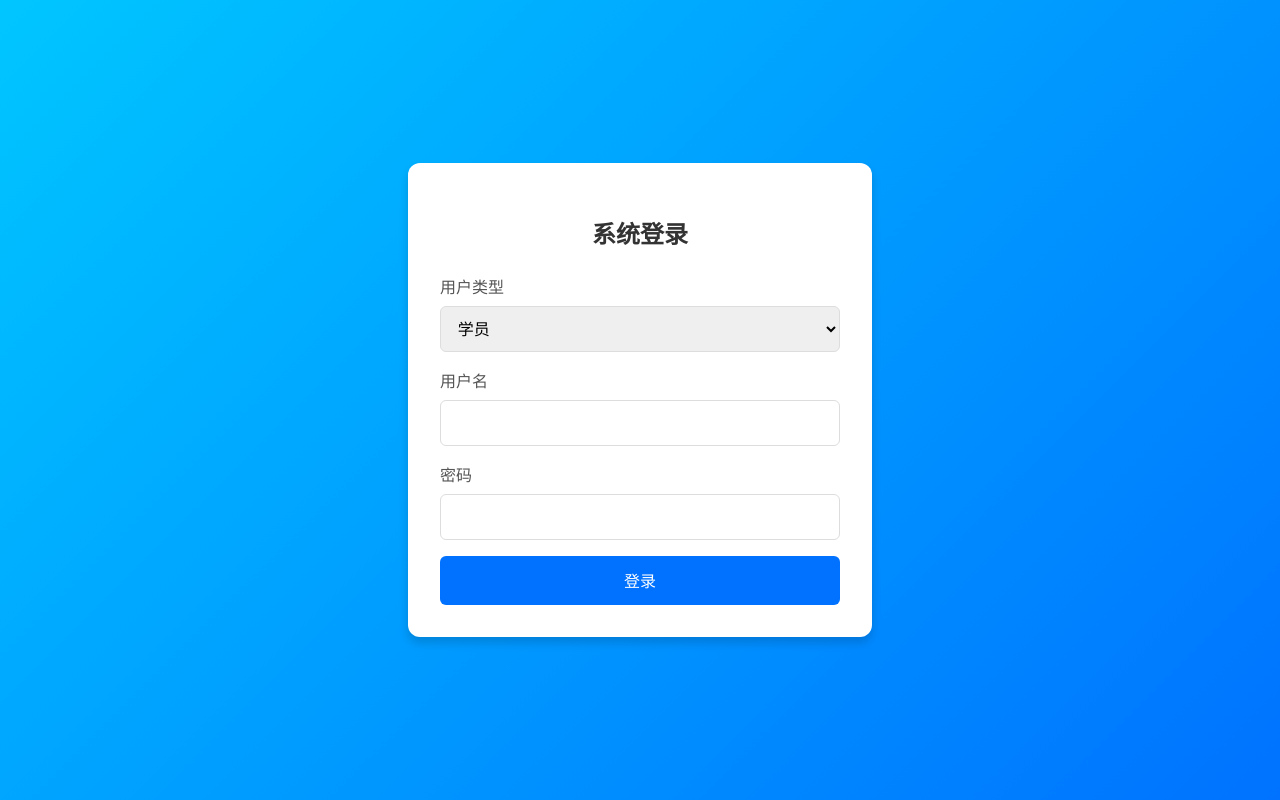
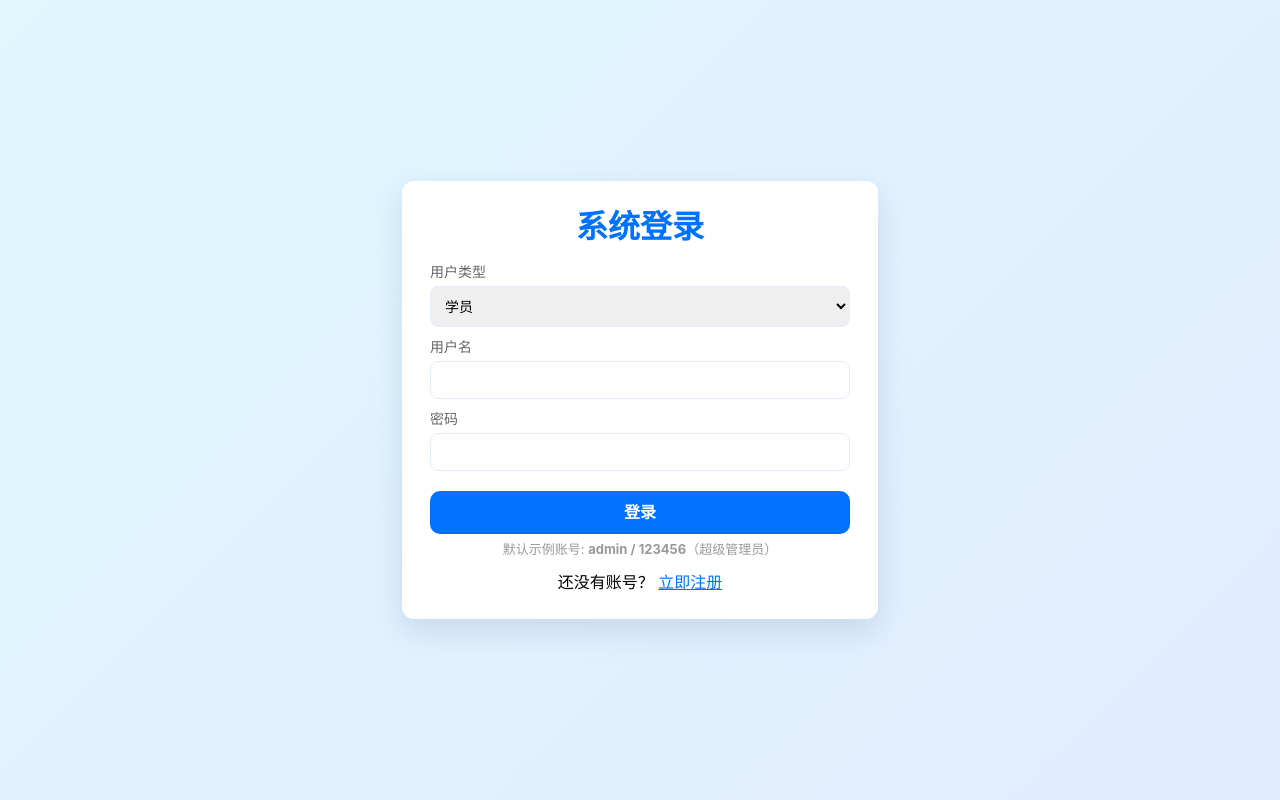
Before and after one commit to StarryCode-Lang/tt-tms, a Flask app: page / in a window 1280 px wide. Run offline with Flask 3, Linux system fonts and the light colour scheme.

Commit message:
1.5增加注册功能

```diff
--- a/app.py
+++ b/app.py
@@ -12,7 +12,8 @@ db_config = {
     "user": "root",
     "password": "root",
     "database": "ttms_db",
-    "cursorclass": pymysql.cursors.DictCursor
+    "cursorclass": pymysql.cursors.DictCursor,
+    "autocommit": True
 }
 
 # 获取数据库连接
@@ -39,6 +40,8 @@ def log_action(action, details=None):
 @app.route("/")
 def login_page():
     return render_template("login.html")
+
+
 
 # ---------------------
 # 登录逻辑
@@ -78,6 +81,58 @@ def login_action():
             return jsonify({"success": False, "message": "用户不存在"})
     finally:
         conn.close()
+
+
+
+@app.route("/register", methods=["POST"])
+def register_action():
+    data = request.get_json()
+    username = data.get("username")
+    password = data.get("password")
+    real_name = data.get("real_name")
+    gender = data.get("gender")
+    age = data.get("age")
+    phone = data.get("phone")
+    email = data.get("email")
+    role = data.get("role")
+    coach_level = data.get("coach_level")
+    achievements = data.get("achievements")
+
+    # 检查角色是否允许注册（只允许student和coach）
+    if role not in ['student', 'coach']:
+        return jsonify({"success": False, "message": "该用户类型不允许注册"})
+
+    conn = get_db_connection()
+    try:
+        with conn.cursor() as cursor:
+            # 检查用户名是否已存在
+            cursor.execute("SELECT id FROM users WHERE username=%s", (username,))
+            if cursor.fetchone():
+                return jsonify({"success": False, "message": "用户名已存在"})
+
+            # 插入新用户（is_approved设为1直接通过审核，campus_id设为NULL）
+            sql = """INSERT INTO users (username, password, real_name, gender, age, phone, email,
+                     role, coach_level, achievements, is_approved, campus_id, balance)
+                     VALUES (%s, %s, %s, %s, %s, %s, %s, %s, %s, %s, %s, %s, %s)"""
+            cursor.execute(sql, (
+                username, password, real_name, gender, age, phone, email,
+                role, coach_level, achievements, 1, None, 0.00  # is_approved=1 直接通过
+            ))
+
+            # 记录日志（如果有日志表）
+            try:
+                cursor.execute("INSERT INTO logs (user_id, action, timestamp) VALUES (%s, %s, %s)",
+                               (cursor.lastrowid, f"用户注册: {username} ({role})", datetime.datetime.now()))
+            except:
+                pass  # 忽略日志错误
+
+            return jsonify({"success": True, "message": "注册成功！可以立即登录"})
+    except Exception as e:
+        return jsonify({"success": False, "message": f"注册失败: {str(e)}"})
+    finally:
+        conn.close()
+
+
 
 # ---------------------
 # 超级管理员后台首页
--- a/templates/login.html
+++ b/templates/login.html
@@ -1,77 +1,37 @@
 <!DOCTYPE html>
 <html lang="zh">
 <head>
-    <meta charset="UTF-8">
-    <meta name="viewport" content="width=device-width, initial-scale=1.0">
+<meta charset="utf-8"/>
+<meta name="viewport" content="width=device-width,initial-scale=1"/>
 <title>登录 - 乒乓球培训管理系统</title>
+<link rel="stylesheet" href="https://cdnjs.cloudflare.com/ajax/libs/normalize/8.0.1/normalize.min.css"/>
 <style>
-        body {
-            font-family: Arial, sans-serif;
-            background: linear-gradient(135deg, #00c6ff, #0072ff);
-            height: 100vh;
-            margin: 0;
-            display: flex;
-            justify-content: center;
-            align-items: center;
-        }
-        .login-container {
-            background: white;
-            padding: 2rem;
-            border-radius: 12px;
-            box-shadow: 0 6px 10px rgba(0, 0, 0, 0.15);
-            width: 100%;
-            max-width: 400px;
-        }
-        h2 {
-            text-align: center;
-            color: #333;
-            margin-bottom: 1.5rem;
-        }
-        .form-group {
-            margin-bottom: 1rem;
-        }
-        label {
-            display: block;
-            margin-bottom: 0.5rem;
-            color: #555;
-        }
-        select, input[type="text"], input[type="password"] {
-            width: 100%;
-            padding: 0.8rem;
-            border: 1px solid #ddd;
-            border-radius: 6px;
-            box-sizing: border-box;
-            font-size: 1rem;
-        }
-        button {
-            width: 100%;
-            padding: 0.8rem;
-            background: #0072ff;
-            color: white;
-            border: none;
-            border-radius: 6px;
-            cursor: pointer;
-            font-size: 1rem;
-            transition: background 0.3s;
-        }
-        button:hover {
-            background: #005ed6;
-        }
-        #error-message {
-            color: red;
-            text-align: center;
-            margin-top: 1rem;
-            display: none;
-        }
+:root{--primary:#0072ff;--muted:#666;--success:#28a745}
+body{font-family:Inter,Arial,Helvetica,sans-serif;height:100vh;display:flex;align-items:center;justify-content:center;background:linear-gradient(135deg,#e0f7ff,#e1ecff);margin:0}
+.card{width:420px;background:#fff;border-radius:12px;box-shadow:0 12px 30px rgba(20,40,80,0.12);padding:28px}
+h1{text-align:center;margin:0 0 18px;color:var(--primary)}
+.form-group{margin-bottom:12px}
+label{display:block;margin-bottom:6px;color:var(--muted);font-size:14px}
+input,select{width:100%;padding:10px;border:1px solid #e6eefc;border-radius:8px;font-size:14px;box-sizing:border-box}
+button{width:100%;padding:12px;border-radius:10px;border:none;font-weight:600;cursor:pointer;margin-top:8px}
+.btn-primary{background:var(--primary);color:#fff}
+.btn-secondary{background:#6c757d;color:#fff}
+.btn-success{background:var(--success);color:#fff}
+.note{font-size:13px;color:#999;margin-top:8px;text-align:center}
+#error{color:#d9534f;text-align:center;margin-top:8px;display:none}
+#success{color:#28a745;text-align:center;margin-top:8px;display:none}
+.toggle-form{text-align:center;margin-top:16px}
+.toggle-link{color:var(--primary);cursor:pointer;text-decoration:underline}
+.toggle-link:hover{text-decoration:none}
 </style>
 </head>
 <body>
-    <div class="login-container">
-        <h2>系统登录</h2>
-        <form id="login-form">
+<div class="card">
+  <h1 id="form-title">系统登录</h1>
+  <form id="loginForm">
     <div class="form-group">
       <label for="role">用户类型</label>
-                <select id="role" name="role" required>
+      <select id="role" required>
         <option value="student">学员</option>
         <option value="coach">教练</option>
         <option value="campus_admin">校区管理员</option>
@@ -80,57 +40,221 @@
     </div>
     <div class="form-group">
       <label for="username">用户名</label>
-                <input type="text" id="username" name="username" required>
+      <input id="username" required autocomplete="username"/>
     </div>
     <div class="form-group">
       <label for="password">密码</label>
-                <input type="password" id="password" name="password" required>
+      <input id="password" type="password" required autocomplete="current-password"/>
     </div>
-            <button type="submit">登录</button>
-            <div id="error-message"></div>
+    <button type="submit" class="btn-primary">登录</button>
+    <div id="error"></div>
+    <div id="success"></div>
+    <div class="note">默认示例账号: <strong>admin / 123456</strong>（超级管理员）</div>
   </form>
+
+  <form id="registerForm" style="display:none;">
+    <div class="form-group">
+      <label for="reg_role">注册类型</label>
+      <select id="reg_role" required>
+        <option value="student">学员</option>
+        <option value="coach">教练</option>
+      </select>
+    </div>
+    <div class="form-group">
+      <label for="reg_username">用户名</label>
+      <input id="reg_username" required autocomplete="username"/>
+    </div>
+    <div class="form-group">
+      <label for="reg_password">密码</label>
+      <input id="reg_password" type="password" required autocomplete="new-password"/>
+    </div>
+    <div class="form-group">
+      <label for="reg_confirm_password">确认密码</label>
+      <input id="reg_confirm_password" type="password" required autocomplete="new-password"/>
+    </div>
+    <div class="form-group">
+      <label for="reg_real_name">真实姓名</label>
+      <input id="reg_real_name" required/>
+    </div>
+    <div class="form-group">
+      <label for="reg_gender">性别</label>
+      <select id="reg_gender" required>
+        <option value="male">男</option>
+        <option value="female">女</option>
+        <option value="other">其他</option>
+      </select>
+    </div>
+    <div class="form-group">
+      <label for="reg_age">年龄</label>
+      <input id="reg_age" type="number" min="5" max="100" required/>
+    </div>
+    <div class="form-group">
+      <label for="reg_phone">手机号</label>
+      <input id="reg_phone" type="tel" required/>
+    </div>
+    <div class="form-group">
+      <label for="reg_email">邮箱</label>
+      <input id="reg_email" type="email" required/>
+    </div>
+    <div class="form-group" id="coach_fields" style="display:none;">
+      <label for="reg_coach_level">教练等级</label>
+      <select id="reg_coach_level">
+        <option value="junior">初级</option>
+        <option value="mid">中级</option>
+        <option value="senior">高级</option>
+      </select>
+    </div>
+    <div class="form-group" id="coach_achievements" style="display:none;">
+      <label for="reg_achievements">个人成就</label>
+      <textarea id="reg_achievements" rows="3" style="width:100%;padding:10px;border:1px solid #e6eefc;border-radius:8px;font-size:14px;box-sizing:border-box;resize:vertical"></textarea>
+    </div>
+    <button type="submit" class="btn-success">注册</button>
+    <div id="reg_error"></div>
+    <div id="reg_success"></div>
+  </form>
+
+  <div class="toggle-form">
+    <span id="toggle-text">还没有账号？</span>
+    <span class="toggle-link" id="toggle-link">立即注册</span>
+  </div>
 </div>
 
 <script>
-    document.getElementById('login-form').addEventListener('submit', async (e) => {
+// 切换登录/注册表单
+const toggleLink = document.getElementById('toggle-link');
+const toggleText = document.getElementById('toggle-text');
+const loginForm = document.getElementById('loginForm');
+const registerForm = document.getElementById('registerForm');
+const formTitle = document.getElementById('form-title');
+
+toggleLink.addEventListener('click', function() {
+  if (loginForm.style.display === 'none') {
+    // 切换到登录
+    loginForm.style.display = 'block';
+    registerForm.style.display = 'none';
+    formTitle.textContent = '系统登录';
+    toggleText.textContent = '还没有账号？';
+    toggleLink.textContent = '立即注册';
+  } else {
+    // 切换到注册
+    loginForm.style.display = 'none';
+    registerForm.style.display = 'none';
+    registerForm.style.display = 'block';
+    formTitle.textContent = '用户注册';
+    toggleText.textContent = '已有账号？';
+    toggleLink.textContent = '立即登录';
+  }
+});
+
+// 根据注册类型显示/隐藏教练相关字段
+document.getElementById('reg_role').addEventListener('change', function() {
+  const coachFields = document.getElementById('coach_fields');
+  const coachAchievements = document.getElementById('coach_achievements');
+
+  if (this.value === 'coach') {
+    coachFields.style.display = 'block';
+    coachAchievements.style.display = 'block';
+  } else {
+    coachFields.style.display = 'none';
+    coachAchievements.style.display = 'none';
+  }
+});
+
+// 登录表单提交
+document.getElementById('loginForm').addEventListener('submit', async function(e){
   e.preventDefault();
   const role = document.getElementById('role').value;
-        const username = document.getElementById('username').value;
+  const username = document.getElementById('username').value.trim();
   const password = document.getElementById('password').value;
-        const errorMessage = document.getElementById('error-message');
+  const err = document.getElementById('error');
+  const success = document.getElementById('success');
+
+  err.style.display = 'none';
+  success.style.display = 'none';
+
+  try{
+    const res = await fetch('/login',{method:'POST',headers:{'Content-Type':'application/json'},body:JSON.stringify({role,username,password})});
+    const data = await res.json();
+    if(data.success){
+      success.textContent = '登录成功！正在跳转...';
+      success.style.display = 'block';
+      setTimeout(() => {
+        if(role==='super_admin') location.href='/super_admin/dashboard';
+        else if(role==='campus_admin') location.href='/campus_admin/dashboard';
+        else if(role==='coach') location.href='/coach/dashboard';
+        else location.href='/student-dashboard';
+      }, 1000);
+    } else {
+      err.textContent = data.message || '登录失败，请检查用户名或密码';
+      err.style.display = 'block';
+    }
+  } catch(error){
+    err.textContent = '网络或服务器错误';
+    err.style.display = 'block';
+  }
+});
+
+// 注册表单提交
+document.getElementById('registerForm').addEventListener('submit', async function(e){
+  e.preventDefault();
+  const regError = document.getElementById('reg_error');
+  const regSuccess = document.getElementById('reg_success');
+
+  regError.style.display = 'none';
+  regSuccess.style.display = 'none';
+
+  // 验证密码确认
+  const password = document.getElementById('reg_password').value;
+  const confirmPassword = document.getElementById('reg_confirm_password').value;
+
+  if (password !== confirmPassword) {
+    regError.textContent = '两次输入的密码不一致';
+    regError.style.display = 'block';
+    return;
+  }
+
+  const formData = {
+    username: document.getElementById('reg_username').value.trim(),
+    password: password,
+    real_name: document.getElementById('reg_real_name').value.trim(),
+    gender: document.getElementById('reg_gender').value,
+    age: parseInt(document.getElementById('reg_age').value),
+    phone: document.getElementById('reg_phone').value.trim(),
+    email: document.getElementById('reg_email').value.trim(),
+    role: document.getElementById('reg_role').value,
+    coach_level: document.getElementById('reg_role').value === 'coach' ? document.getElementById('reg_coach_level').value : null,
+    achievements: document.getElementById('reg_role').value === 'coach' ? document.getElementById('reg_achievements').value.trim() : null
+  };
 
   try {
-            const response = await fetch('/login', {
+    const res = await fetch('/register', {
       method: 'POST',
-                headers: { 'Content-Type': 'application/json' },
-                body: JSON.stringify({ role, username, password })
+      headers: {'Content-Type': 'application/json'},
+      body: JSON.stringify(formData)
     });
-            const result = await response.json();
+    const data = await res.json();
 
-            if (result.success) {
-                //修改了这里
-                if (role === "super_admin") {
-                    window.location.href = "/super_admin/dashboard";
+    if(data.success){
+      regSuccess.textContent = '注册成功！可以立即登录。';
+      regSuccess.style.display = 'block';
+      // 清空表单
+      this.reset();
+      // 3秒后自动切换回登录
+      setTimeout(() => {
+        loginForm.style.display = 'block';
+        registerForm.style.display = 'none';
+        formTitle.textContent = '系统登录';
+        toggleText.textContent = '还没有账号？';
+        toggleLink.textContent = '立即注册';
+        regSuccess.style.display = 'none';
+      }, 3000);
+    } else {
+      regError.textContent = data.message || '注册失败，请重试';
+      regError.style.display = 'block';
     }
-                else if (role === "student"){
-                    window.location.href = "/student-dashboard";
-                }
-                else if(role === "coach"){
-                    window.location.href = "/coach-dashboard";
-                }
-                else if(role === "campus_admin"){
-                    window.location.href = "/campus_admin-dashboard";
-                }
-                else {
-                    window.location.href = `/${role}-dashboard`;
-                }
-            } else {
-                errorMessage.textContent = result.message || '用户名或密码错误';
-                errorMessage.style.display = 'block';
-            }
-        } catch (error) {
-            errorMessage.textContent = '系统错误，请稍后重试';
-            errorMessage.style.display = 'block';
+  } catch(error) {
+    regError.textContent = '网络或服务器错误';
+    regError.style.display = 'block';
   }
 });
 </script>
```
Lines whose indentation alone changed are shown as unchanged.
